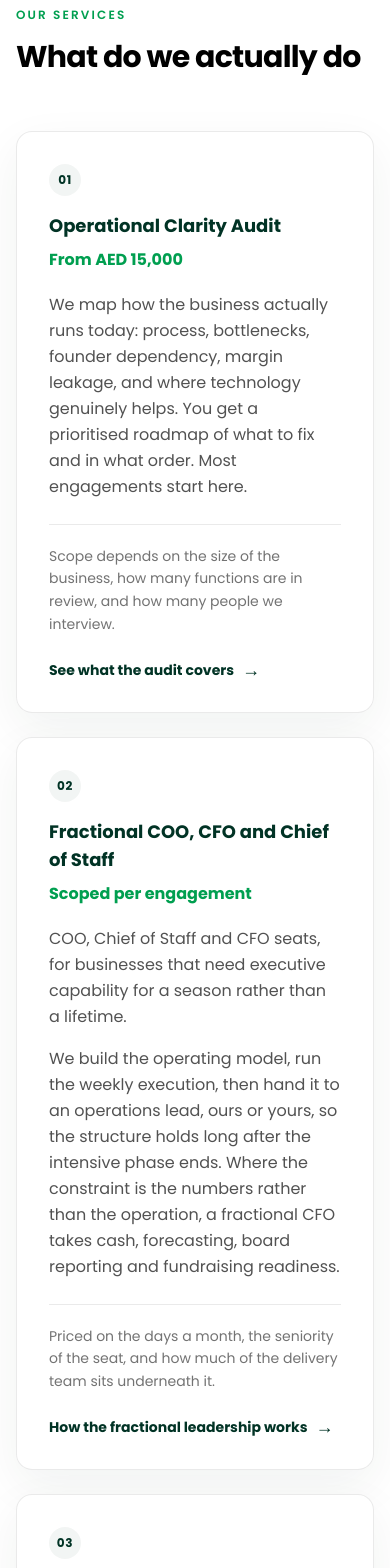
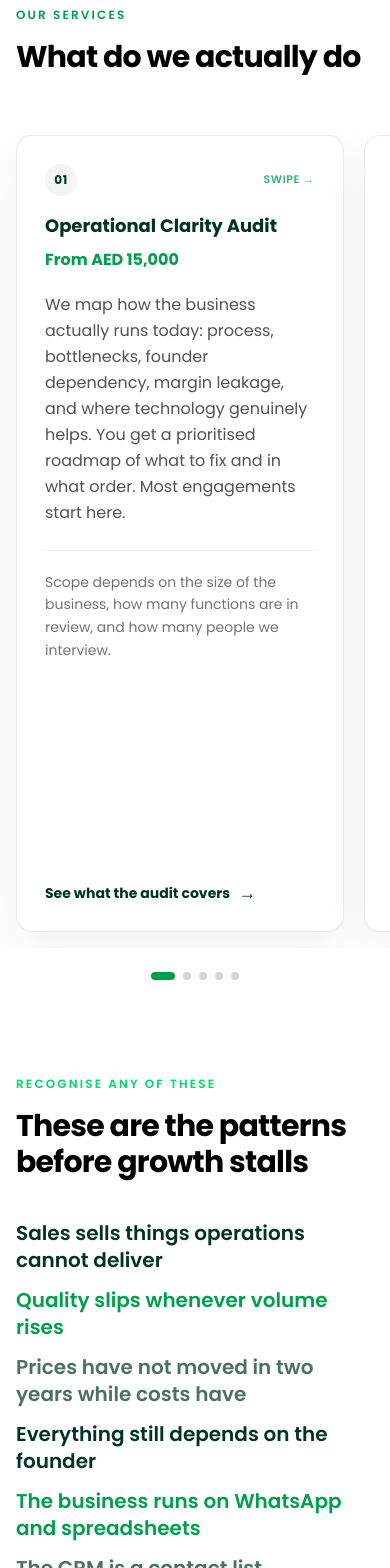
Before and after one commit to AyeshaNoor-web/pivotprime, a Next.js app: page / in a window 390 px wide. Shown: the part 2500-4068 px from the top of the page. Built offline with nearby package versions, Linux system fonts and the light colour scheme; no server answers.

Commit message:
Convert ServiceCards to mobile horizontal snap-carousel with indicators while keeping desktop grid

```diff
--- a/src/app/services/how-we-work/page.tsx
+++ b/src/app/services/how-we-work/page.tsx
@@ -7,7 +7,7 @@ export const metadata: Metadata = pageMetadata("howWeWork");
 
 export default function WhatWeDo() {
   return (
-    <div className="flex flex-col min-h-screen pt-32 pb-16">
+    <div className="flex flex-col min-h-screen pt-32 pb-16 overflow-x-clip">
 
       {/* Hero Section */}
       <section className="px-4 sm:px-6 lg:px-8 max-w-5xl mx-auto text-center py-16 md:py-24">
--- a/src/components/ServiceCards.tsx
+++ b/src/components/ServiceCards.tsx
@@ -1,3 +1,6 @@
+"use client";
+
+import { useRef, useState } from "react";
 import Link from "next/link";
 import { DIAGNOSTIC_CARD, SERVICES } from "@/content/services";
 import { DIAGNOSTIC_ENABLED } from "@/lib/flags";
@@ -9,26 +12,65 @@ import { DIAGNOSTIC_ENABLED } from "@/lib/flags";
  * spec 4 defines the parent as "a copy of the services section from the home
  * page" with "no new copy needed for it". Two implementations would drift.
  *
- * Layout follows the reference image the spec points at: a numbered eyebrow, the
- * service name, the price or scope line in the same slot on every card so the
- * row stays balanced, the body, then a rule above the pricing basis and the
- * link. Only the audit carries a figure.
+ * On mobile (< md): Renders as a smooth, horizontal swipeable snap-track to
+ * prevent excessive vertical scrolling.
+ * On desktop (md+): Renders as a clean, balanced responsive grid.
  */
 export default function ServiceCards() {
+  const scrollRef = useRef<HTMLUListElement>(null);
+  const [activeIndex, setActiveIndex] = useState(0);
+
+  const totalCards = SERVICES.length + (DIAGNOSTIC_ENABLED ? 1 : 0);
+
+  const handleScroll = () => {
+    if (!scrollRef.current) return;
+    const { scrollLeft, offsetWidth } = scrollRef.current;
+    const cardStep = offsetWidth * 0.85;
+    const index = Math.round(scrollLeft / (cardStep || 1));
+    setActiveIndex(Math.min(Math.max(index, 0), totalCards - 1));
+  };
+
+  const scrollToIndex = (index: number) => {
+    if (!scrollRef.current) return;
+    const children = scrollRef.current.children;
+    if (children[index]) {
+      (children[index] as HTMLElement).scrollIntoView({
+        behavior: "smooth",
+        inline: "center",
+        block: "nearest",
+      });
+      setActiveIndex(index);
+    }
+  };
+
   return (
-    <ul className="grid grid-cols-1 gap-6 md:grid-cols-2 lg:grid-cols-3">
+    <div className="relative">
+      <ul
+        ref={scrollRef}
+        onScroll={handleScroll}
+        className="flex overflow-x-auto snap-x snap-mandatory gap-5 pb-4 pt-1 -mx-4 px-4 sm:-mx-6 sm:px-6 md:mx-0 md:px-0 md:pb-0 md:pt-0 md:grid md:grid-cols-2 lg:grid-cols-3 md:overflow-visible md:snap-none"
+        style={{ scrollbarWidth: "none", msOverflowStyle: "none" }}
+      >
         {SERVICES.map((service, i) => (
-        <li key={service.slug} className="flex">
+          <li
+            key={service.slug}
+            className="flex flex-shrink-0 w-[84vw] max-w-[340px] snap-center md:w-auto md:max-w-none md:flex-shrink"
+          >
             <Link
               href={service.href}
-            className="group frosted-card-light flex w-full flex-col rounded-2xl p-8 transition-all duration-200 hover:-translate-y-1 hover:shadow-xl hover:border-mid/30 focus-visible:ring-2 focus-visible:ring-mid focus-visible:ring-offset-2 focus-visible:outline-none"
+              className="group frosted-card-light flex w-full flex-col rounded-2xl p-7 sm:p-8 transition-all duration-200 hover:-translate-y-1 hover:shadow-xl hover:border-mid/30 focus-visible:ring-2 focus-visible:ring-mid focus-visible:ring-offset-2 focus-visible:outline-none"
             >
+              <div className="flex items-center justify-between mb-4">
                 <span
                   aria-hidden="true"
-              className="mb-4 inline-flex items-center justify-center w-8 h-8 rounded-full bg-forest/5 text-xs font-bold tracking-wider text-forest"
+                  className="inline-flex items-center justify-center w-8 h-8 rounded-full bg-forest/5 text-xs font-bold tracking-wider text-forest"
                 >
                   {String(i + 1).padStart(2, "0")}
                 </span>
+                <span className="text-[11px] font-semibold text-mid/80 uppercase tracking-wider md:hidden">
+                  Swipe →
+                </span>
+              </div>
 
               <h3 className="text-lg font-bold text-forest group-hover:text-mid transition-colors">{service.title}</h3>
 
@@ -66,10 +108,10 @@ export default function ServiceCards() {
             contact form could honour: every line names the instrument by duration
             and output. */}
         {DIAGNOSTIC_ENABLED && (
-        <li className="flex">
+          <li className="flex flex-shrink-0 w-[84vw] max-w-[340px] snap-center md:w-auto md:max-w-none md:flex-shrink">
             <Link
               href={DIAGNOSTIC_CARD.href}
-            className="group flex w-full flex-col rounded-xl bg-forest p-8 text-white transition-colors hover:bg-forest/90 focus-visible:ring-2 focus-visible:ring-neon focus-visible:ring-offset-2 focus-visible:outline-none"
+              className="group flex w-full flex-col rounded-2xl bg-forest p-7 sm:p-8 text-white transition-colors hover:bg-forest/90 focus-visible:ring-2 focus-visible:ring-neon focus-visible:ring-offset-2 focus-visible:outline-none"
             >
               <span className="mb-4 block text-xs font-semibold tracking-[0.2em] text-neon uppercase">
                 {DIAGNOSTIC_CARD.eyebrow}
@@ -89,5 +131,20 @@ export default function ServiceCards() {
           </li>
         )}
       </ul>
+
+      {/* Mobile Swipe / Page Dot Indicators */}
+      <div className="flex items-center justify-center gap-2 mt-6 md:hidden" aria-hidden="true">
+        {Array.from({ length: totalCards }).map((_, idx) => (
+          <button
+            key={idx}
+            type="button"
+            onClick={() => scrollToIndex(idx)}
+            className={`h-2 rounded-full transition-all duration-300 ${
+              idx === activeIndex ? "w-6 bg-mid" : "w-2 bg-neutral-300"
+            }`}
+          />
+        ))}
+      </div>
+    </div>
   );
 }
```
Lines whose indentation alone changed are shown as unchanged.
